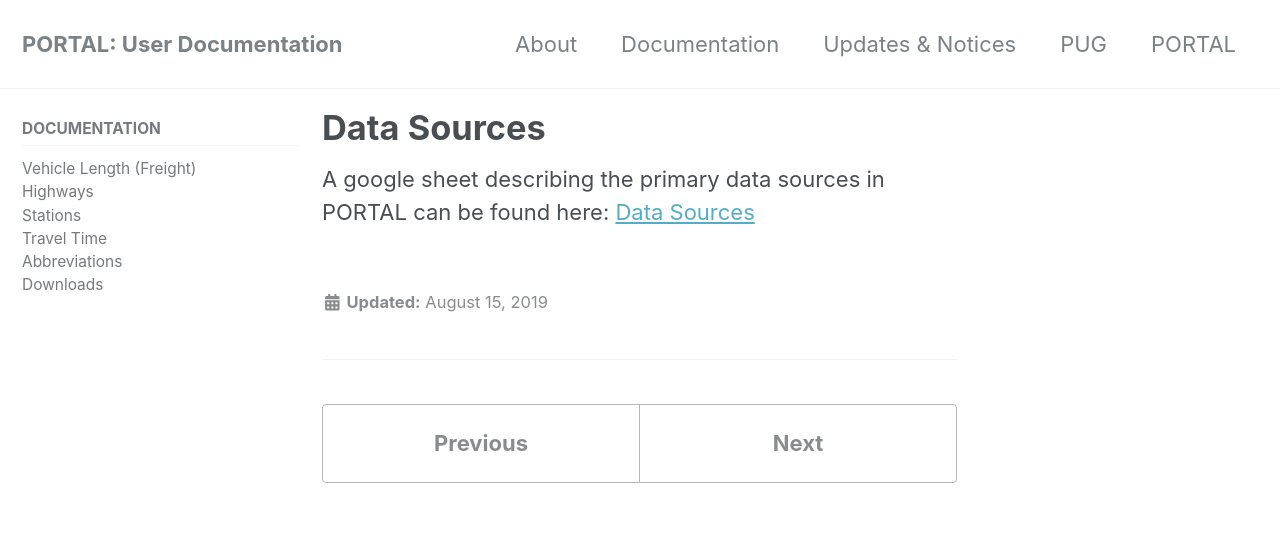
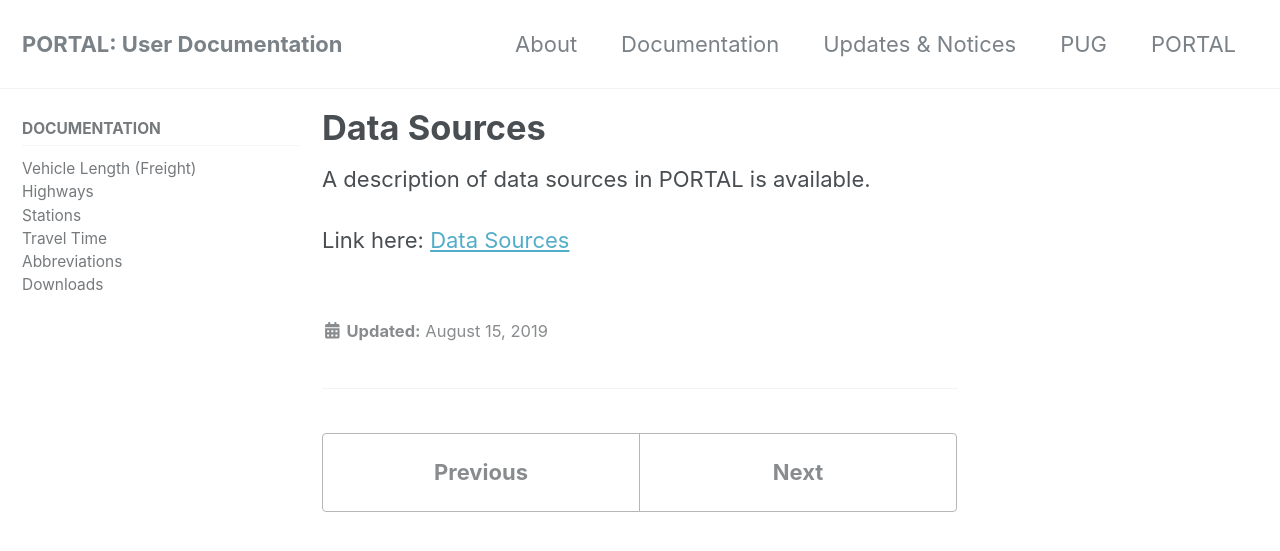
Before and after one commit to adus/portal-documentation, a Jekyll site: the page built from _documents/datasources.md, in a window 1280 px wide and 900 px high. Shown: the top 551 px of the window. Built offline with Jekyll 4.4.1, drawn with Linux system fonts in a browser that asks for light colours; nearby versions of some CDN libraries.

Commit message:
Update datasources.md

```diff
--- a/_documents/datasources.md
+++ b/_documents/datasources.md
@@ -2,4 +2,6 @@
 title: "Data Sources"
 ---
 
-A google sheet describing the primary data sources in PORTAL can be found here: [Data Sources](https://docs.google.com/spreadsheets/d/1ouFl8BqD-3dM2eqOEOn9YaMvx2y9bgzugyXVtlidVoI/edit?usp=sharing)
+A description of data sources in PORTAL is available.
+
+Link here: [Data Sources](https://docs.google.com/spreadsheets/d/1ouFl8BqD-3dM2eqOEOn9YaMvx2y9bgzugyXVtlidVoI/edit?usp=sharing)
```
